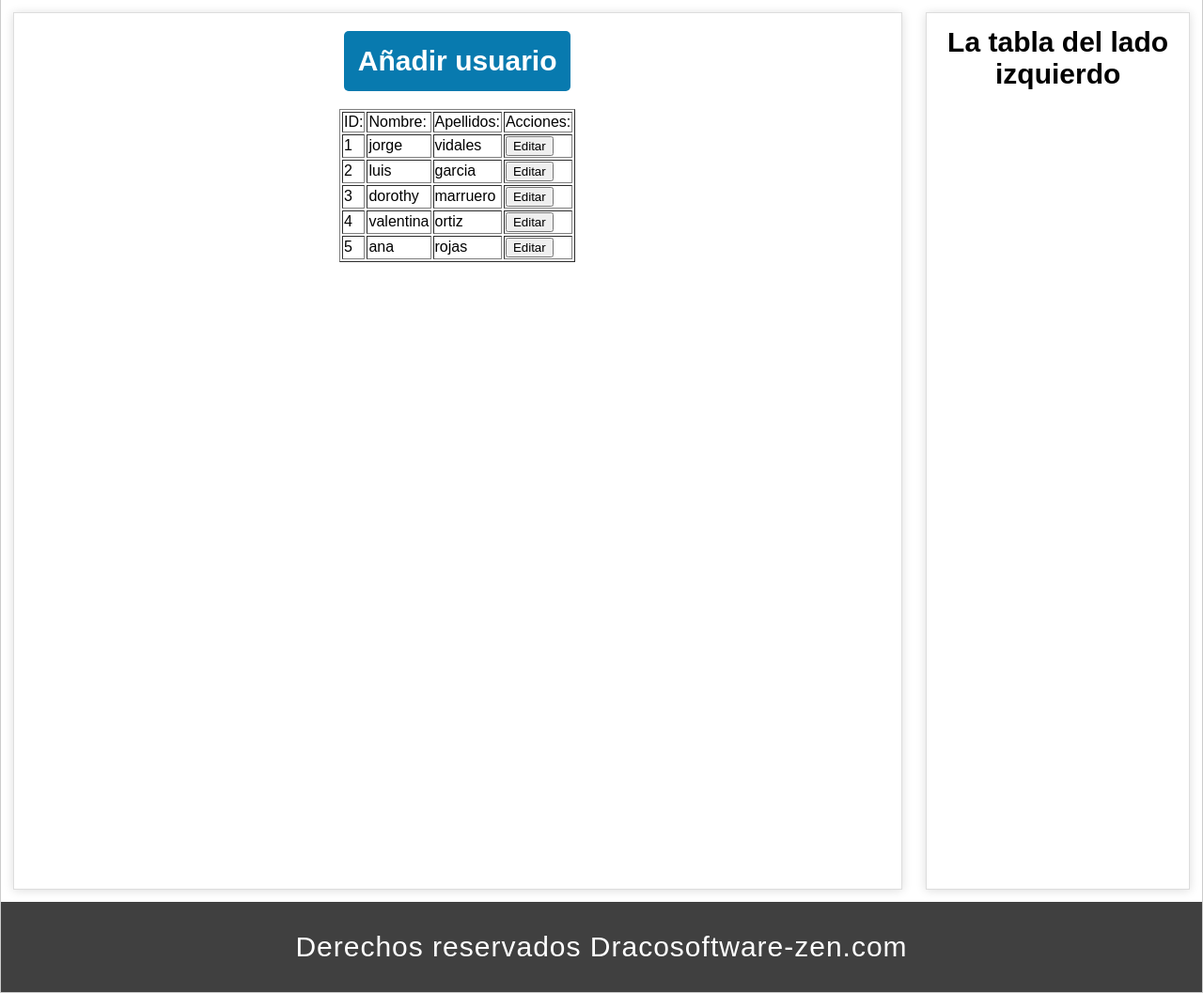
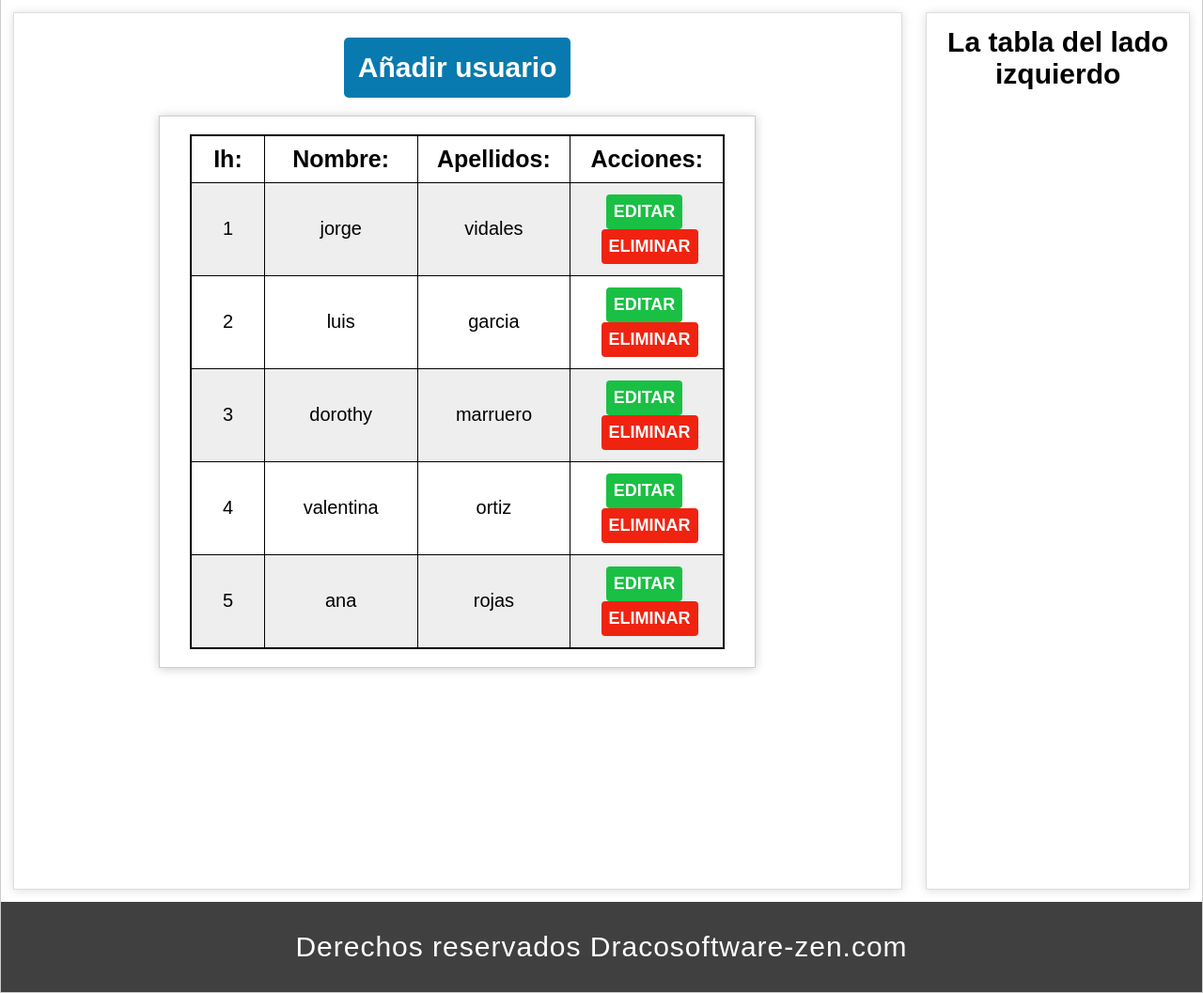
Before and after one commit to georgezen/master_php, a PHP site: page / in a window 1280 px wide. Shown: the part 145-1202 px from the top of the page at 94% size. Run offline with PHP 8.4, Linux system fonts and the light colour scheme; data comes from the database, SQL or seed files in the repository; data that the repository does not hold is empty.

Commit message:
editar y borrar añadidos, estilos tabla y forms estilizados

```diff
--- a/crud_php/css/style.css
+++ b/crud_php/css/style.css
@@ -54,6 +54,9 @@ body {
 .msj {
   display: block;
   text-align: center;
+  font-size: 20px;
+  letter-spacing: 1px;
+  margin: 3% 0px 3% 0px;
 }
 
 .get_datos {
@@ -73,7 +76,76 @@ body {
 }
 
 .tabla {
-  display: block;
+  display: flex;
+  flex-flow: row wrap;
+  justify-content: center;
+  width: 67%;
+  border: 1px solid #ccc;
+  box-shadow: 0px 1px 10px #ccc;
+
+}
+
+.tabla .table_user {
+  width: 90%;
+  margin: 3% 5% 3% 5%;
+  table-layout: fixed;
+  text-align: center;
+  border-collapse: collapse;
+  border: 2px solid #000;
+}
+
+thead th{
+  font-size: 25px;
+  padding: 10px;
+}
+
+thead th:nth-child(1) {
+  width: 10%;
+}
+
+thead th:nth-child(2) {
+  width: 25%;
+}
+
+thead th:nth-child(3) {
+  width: 25%;
+}
+
+tbody tr td{
+  font-size: 20px;
+  padding: 12px;
+}
+
+tbody tr:nth-child(odd) {
+  background-color: #eee;
+}
+
+tbody tr:nth-child(even) {
+  background-color: #fff;
+}
+
+.btn_editar{
+  background-color: rgb(26, 192, 68);
+  color: #fff;
+  border: none;
+  border-radius: 4px;
+  padding: 8px;
+  font-size: 18px;
+  text-transform: uppercase;
+  font-weight: bold;
+  margin-right: 4%;
+}
+
+.btn_del{
+  background-color: rgb(240, 35, 16);
+  color: #fff;
+  border: none;
+  border-radius: 4px;
+  padding: 8px;
+  font-size: 18px;
+  text-transform: uppercase;
+  font-weight: bold;
+  margin-left: 4%;
 }
 
 .aside {
@@ -101,6 +173,17 @@ body {
   margin: 0px 15% 0px 15%;
   border: 1px solid red;
   text-align: center;
+}
+
+.form_user label{
+  font-size: 30px;
+}
+
+.form_user input[type="text"]{
+  width: 80%;
+  height: 30px;
+  font-size: 25px;
+  margin: 5% 10% 5% 10%;
 }
 
 .save_user {
--- a/crud_php/index.php
+++ b/crud_php/index.php
@@ -28,10 +28,10 @@
                     <table border="1" class="table_user">
                         <thead>
                             <tr>
-                                <td>ID:</td>
-                                <td>Nombre:</td>
-                                <td>Apellidos:</td>
-                                <td>Acciones:</td>
+                                <th>Ih:</th>
+                                <th>Nombre:</th>
+                                <th>Apellidos:</th>
+                                <th>Acciones:</th>
                             </tr>
                         </thead>
                         <tbody class="user_body">
@@ -47,6 +47,7 @@
                 </div>
 
                 <form id="form_user_add" class="form_user">
+                    <h3>Añadir usuarios</h3>
                     <label for="">Nombre</label>
                     <input type="text" name="nombre" id="name" class="name">
 
@@ -58,6 +59,7 @@
                 </form>
 
                 <form id="form_user_edit" class="form_user">
+                    <h3>Editar usuarios</h3>
                     <input type="hidden" name="id_update_user" id="id_update_user" value="">
                     <label for="">Nombre</label>
                     <input type="text" name="nombre_edit" id="name_edit" class="name">
--- a/crud_php/js/app.js
+++ b/crud_php/js/app.js
@@ -1,15 +1,22 @@
 "use strict";
 
+
+//Selector para hacer operaciones sobre tbody
 const user_body = document.querySelector(".user_body");
+//Selector para  abrir el form de registro de users
 const open_form_add = document.querySelector("#open_form_add");
+//Selector para arrojar mensajes
 const msj = document.querySelector(".msj");
+//Selectores para botones  para cerrar forms sin añadir o editar
 const close_form = document.querySelector(".close_form");
 const close_form_edit = document.querySelector(".close_form_edit");
 
+//Selectores para añadir users,editar users y variable para operar el crud
 var operador = "";
 var form_user = document.querySelector("#form_user_add");
 const form_user_edit = document.querySelector("#form_user_edit");
 
+//adicion eventos para abrir form y cerrar manualmente forms
 open_form_add.addEventListener("click", () => open_form());
 close_form.addEventListener("click", () => close_form_add());
 close_form_edit.addEventListener("click", () => close_form_edi());
@@ -22,10 +29,15 @@ function get_users() {
     .then((data) => {
       for (var usuario of data) {
         //console.log(usuario);
-        var buton =
-          "<button type='button' onclick='editar(" +
+        var buton_editar =
+          "<button type='button' class='btn_editar' onclick='editar(" +
           usuario.id_usuario +
-          ")' data='${usuario.id_usuario}'>Editar</button>";
+          ")' >Editar</button>";
+
+        var buton_elim =
+          "<button type='button' class='btn_del' onclick='eliminar(" +
+          usuario.id_usuario +
+          ")' >Eliminar</button>";
         var user =
           "<tr >" +
           "<td class='idi'>" +
@@ -38,7 +50,8 @@ function get_users() {
           usuario.apellidos +
           "</td>" +
           "<td>" +
-          buton +
+          buton_editar +
+          buton_elim +
           "</td>" +
           "</tr> ";
 
@@ -49,6 +62,7 @@ function get_users() {
 
 function open_form() {
   form_user.style.display = "block";
+  form_user_edit.style.display = "none";
 }
 
 function close_form_add() {
@@ -61,11 +75,15 @@ function close_form_edi() {
   limpiar_form();
 }
 
+
+// Evento para registrar users
 form_user.addEventListener("submit", function (e) {
   e.preventDefault();
   console.log("dsdsds");
 
   //el objeto formdata selecciona todo el form, es util para enviar un formulario con  muchos campos
+  var name_add = document.querySelector("#name");
+  var last_name_add = document.querySelector("#last_name");
   var data_user = new FormData(form_user);
   console.log(data_user.get("nombre"));
   console.log(data_user.get("apellidos"));
@@ -73,6 +91,13 @@ form_user.addEventListener("submit", function (e) {
 
   data_user.append("operador", operador);
 
+  if (name_add.value == "" || last_name_add.value == "") {
+    msj.innerHTML = "Registra un usuario pendejo";
+    setTimeout(() => {
+      msj.innerHTML = "";
+    }, 3000);
+    return false;
+  } else {
     fetch("php/controller.php", {
       method: "POST",
       body: data_user,
@@ -84,8 +109,8 @@ form_user.addEventListener("submit", function (e) {
           get_users();
           limpiar_form();
           form_user.style.display = "none";
+          msj.innerHTML = "<span style='color:green;'>Se añadio el usuario con exito</span>";
 
-        msj.innerHTML = "Se añadio el usuario con exito";
           setTimeout(() => {
             msj.innerHTML = "";
           }, 3000);
@@ -97,7 +122,9 @@ form_user.addEventListener("submit", function (e) {
         }
       })
       .catch((error) => console.log(error));
+  }
 });
+
 
 function limpiar_form() {
   document.querySelector("#name").value = "";
@@ -106,6 +133,7 @@ function limpiar_form() {
   document.querySelector("#last_name_edit").value = "";
 }
 
+//funcion para obtener id de editar user
 function editar(id_user) {
   console.log(id_user);
   operador = "get_id_for_edit";
@@ -122,7 +150,7 @@ function editar(id_user) {
     .then((data) => data.json())
     .then((edit) => {
       console.log(edit);
-
+      form_user.style.display = "none";
       print_user_edit(edit);
     });
 }
@@ -130,7 +158,87 @@ function editar(id_user) {
 function print_user_edit(edit) {
   form_user_edit.style.display = "block";
 
+
   document.querySelector("#id_update_user").value = edit[0];
   document.querySelector("#name_edit").value = edit[1];
   document.querySelector("#last_name_edit").value = edit[2];
 }
+
+//funcion para modificar user
+form_user_edit.addEventListener("submit", function (e) {
+  e.preventDefault();
+
+  //el objeto formdata selecciona todo el form, es util para enviar un formulario con  muchos campos
+  var data_user_edit = new FormData(form_user_edit);
+  console.log(data_user_edit.get("nombre_edit"));
+  console.log(data_user_edit.get("apellidos_edit"));
+  operador = "update";
+  var name_edit = document.querySelector("#name_edit");
+  var last_name_edit = document.querySelector("#last_name_edit");
+
+  data_user_edit.append("operador", operador);
+
+  if (name_edit.value == "" || last_name_edit.value == "") {
+    msj.innerHTML =
+      "<span style='color:red;'>Pon datos a editar</span>";
+    msj.innerHTML.style.color = "red";
+    setTimeout(() => {
+      msj.innerHTML = "";
+    }, 3000);
+    return false;
+  } else {
+    fetch("php/controller.php", {
+      method: "POST",
+      body: data_user_edit,
+    })
+      .then((data) => data.json())
+      .then((user) => {
+        console.log(user);
+
+          user_body.innerHTML = "";
+          get_users();
+          limpiar_form();
+          form_user_edit.style.display = "none";
+
+        msj.innerHTML =
+          "<span style='color:green;'>Se modifico el usuario con exito</span>";
+        msj.innerHTML.style.color = "green";
+          setTimeout(() => {
+            msj.innerHTML = "";
+          }, 3000);
+      })
+      .catch((error) => console.log(error));
+  }
+
+});
+
+//funcion para eliminar user
+function eliminar(id_user) {
+  console.log(id_user);
+
+  operador = "delete_user";
+  var data_del = new FormData();
+  data_del.append("operador", operador);
+  data_del.append("id_user_delete", id_user);
+
+  fetch("php/controller.php", {
+    method: "POST",
+    body: data_del,
+  })
+    .then((data) => data.json())
+    .then((del) => {
+      console.log(del);
+      user_body.innerHTML = "";
+      get_users();
+
+
+      msj.innerHTML =
+        "<span style='color:green;'>Se elimino el usuario con id: </span>" +
+        id_user;
+
+      setTimeout(() => {
+        msj.innerHTML = "";
+      }, 3000);
+
+    });
+}
--- a/crud_php/php/controller.php
+++ b/crud_php/php/controller.php
@@ -25,6 +25,27 @@ if ($operacion == "") {
 
             break;
 
+        case 'update':
+
+            $id_update = $_POST['id_update_user'];
+            $nombre_update = $_POST['nombre_edit'];
+            $apellidos_update = $_POST['apellidos_edit'];
+
+            echo $obj->update_user($id_update, $nombre_update, $apellidos_update);
+
+
+            break;
+
+        case 'delete_user':
+
+            $id_del = $_POST['id_user_delete'];
+
+
+            echo $obj->delete_user($id_del);
+
+
+            break;
+
         default:
             break;
     }
--- a/crud_php/php/crudProcesses.php
+++ b/crud_php/php/crudProcesses.php
@@ -46,4 +46,34 @@ class crudProcesses
 
         return  json_encode($data);
     }
+
+    public function
+    update_user($id_update, $nombre_update, $apellidos_update)
+    {
+        $conectando = new conexion();
+        $conn = $conectando->conectar();
+
+        $usuarios = "UPDATE  crud_php.usuarios set nombre = '$nombre_update',apellidos ='$apellidos_update' where id_usuario
+				= '$id_update'";
+
+        $rs = mysqli_query($conn, $usuarios);
+
+
+
+        return  json_encode($rs);
+    }
+
+    public function delete_user($id_del)
+    {
+        $conectando = new conexion();
+        $conn = $conectando->conectar();
+
+        $usuarios = "DELETE from crud_php.usuarios where id_usuario='$id_del'";
+
+        $rs = mysqli_query($conn, $usuarios);
+
+
+
+        return  json_encode($rs);
+    }
 }
```
Lines whose indentation alone changed are shown as unchanged.
